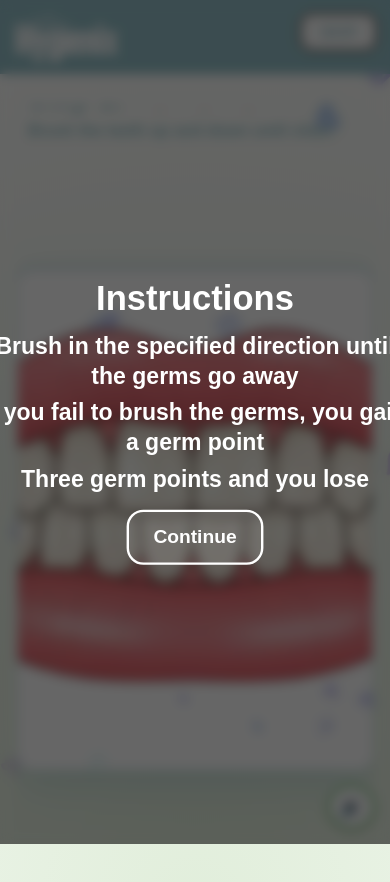
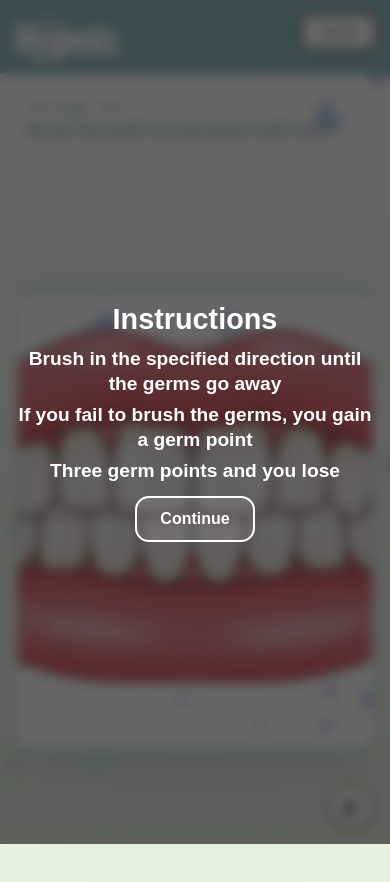
Before and after one commit to jermochi/Hygin, a React (Vite) app: page /toothbrushing in a window 390 px wide. Both pictures are taken after a click on the button "SKIP". Shown: the top 882 px of the page. Built offline with nearby package versions, Linux system fonts and the light colour scheme.

Commit message:
more change

```diff
--- a/src/components/ToothbrushGame.css
+++ b/src/components/ToothbrushGame.css
@@ -63,6 +63,14 @@
 	margin-top: clamp(40px, 10vw, 72px);
 	touch-action: none;
 	-webkit-overflow-scrolling: touch;
+}
+
+/* Mobile-specific sizing for play container */
+@media (max-width: 480px) {
+	.play-container {
+		padding: clamp(0.75rem, 3vw, 1.5rem) clamp(0.75rem, 4vw, 1.5rem);
+		min-height: clamp(45vh, 55vh, 65vh);
+	}
 }
 
 .play-container.rinse-step {
@@ -372,16 +380,25 @@
 	display: grid;
 	place-items: center;
 	z-index: 1100;
+	pointer-events: auto;
 }
-.intro-overlay .backdrop { position: absolute; inset: 0; background: rgba(0,0,0,0.6); backdrop-filter: blur(6px); }
+.intro-overlay .backdrop {
+	position: absolute;
+	inset: 0;
+	background: rgba(0,0,0,0.6);
+	backdrop-filter: blur(6px);
+	pointer-events: none;
+}
 .intro-card {
 	position: relative;
 	background: transparent;
 	color: #ffffff;
 	padding: 0;
 	text-align: center;
-	transform: scale(1.2);
+	transform: scale(1);
 	transform-origin: center center;
+	z-index: 1101;
+	pointer-events: auto;
 }
 .intro-title {
 	font-weight: 900;
@@ -415,6 +432,11 @@
 	font-size: clamp(1rem, 3vw, 1.5rem);
 	touch-action: manipulation;
 	-webkit-tap-highlight-color: transparent;
+	position: relative;
+	z-index: 1102;
+	pointer-events: auto;
+	min-height: 44px;
+	min-width: 120px;
 }
 .continue-btn:hover,
 .continue-btn:active {
@@ -424,7 +446,7 @@
 /* Tablet and larger screens */
 @media (min-width: 768px) {
 	.intro-card {
-		transform: scale(1.2);
+		transform: scale(1.1);
 	}
 	.intro-title {
 		font-size: 2.4rem;
@@ -438,6 +460,13 @@
 		font-size: 1.2rem;
 		padding: 12px 20px;
 		border-radius: 14px;
+	}
+}
+
+/* Desktop screens */
+@media (min-width: 1024px) {
+	.intro-card {
+		transform: scale(1.2);
 	}
 }
 
@@ -475,7 +504,7 @@
 }
 
 .head-img {
-	width: clamp(240px, 60vw, 720px);
+	width: clamp(200px, 50vw, 720px);
 	height: auto;
 	user-select: none;
 	pointer-events: none;
@@ -486,7 +515,14 @@
 /* Mobile-specific sizing for smaller screens */
 @media (max-width: 480px) {
 	.head-img {
-		width: clamp(200px, 55vw, 400px);
+		width: clamp(160px, 45vw, 350px);
+	}
+}
+
+/* Extra small mobile screens */
+@media (max-width: 360px) {
+	.head-img {
+		width: clamp(140px, 40vw, 300px);
 	}
 }
 
--- a/src/components/ToothbrushGame.jsx
+++ b/src/components/ToothbrushGame.jsx
@@ -1544,6 +1544,11 @@ export default function ToothbrushGame() {
     }
 
     const handleTouchStart = (e) => {
+      // Don't prevent default on buttons or interactive elements
+      const target = e.target;
+      if (target && (target.tagName === 'BUTTON' || target.closest('button') || target.closest('.continue-btn'))) {
+        return;
+      }
       if (dragging || brushing || waterDragging || step === 1 || step === 2 || step === 3 || step === 4 || step === 5) {
         e.preventDefault()
       }
@@ -2043,7 +2048,18 @@ export default function ToothbrushGame() {
               <li>If you fail to brush the germs, you gain a germ point</li>
               <li>Three germ points and you lose</li>
             </ul>
-            <button className="continue-btn" onClick={() => startStep1()}>Continue</button>
+            <button
+              className="continue-btn"
+              onClick={() => startStep1()}
+              onTouchStart={(e) => {
+                e.stopPropagation();
+              }}
+              onPointerDown={(e) => {
+                e.stopPropagation();
+              }}
+            >
+              Continue
+            </button>
           </div>
         </div>
       )}
```
